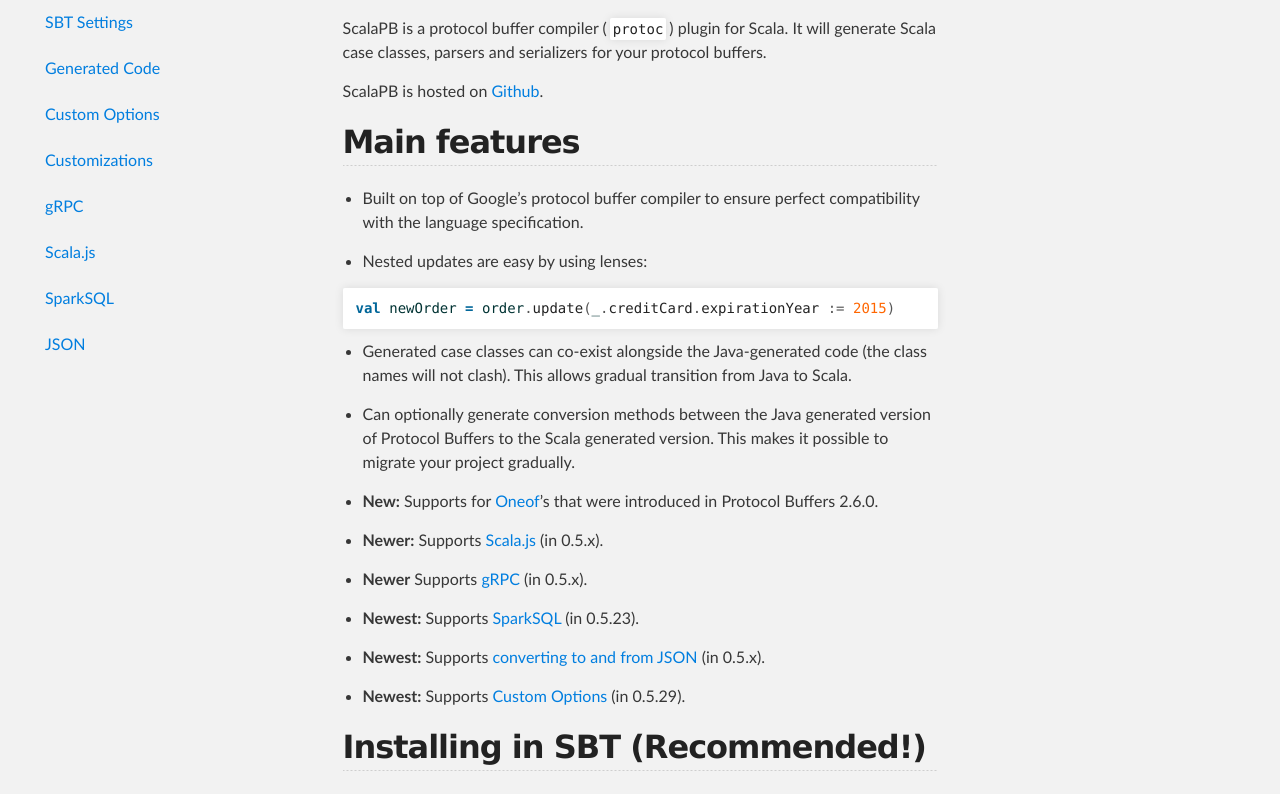
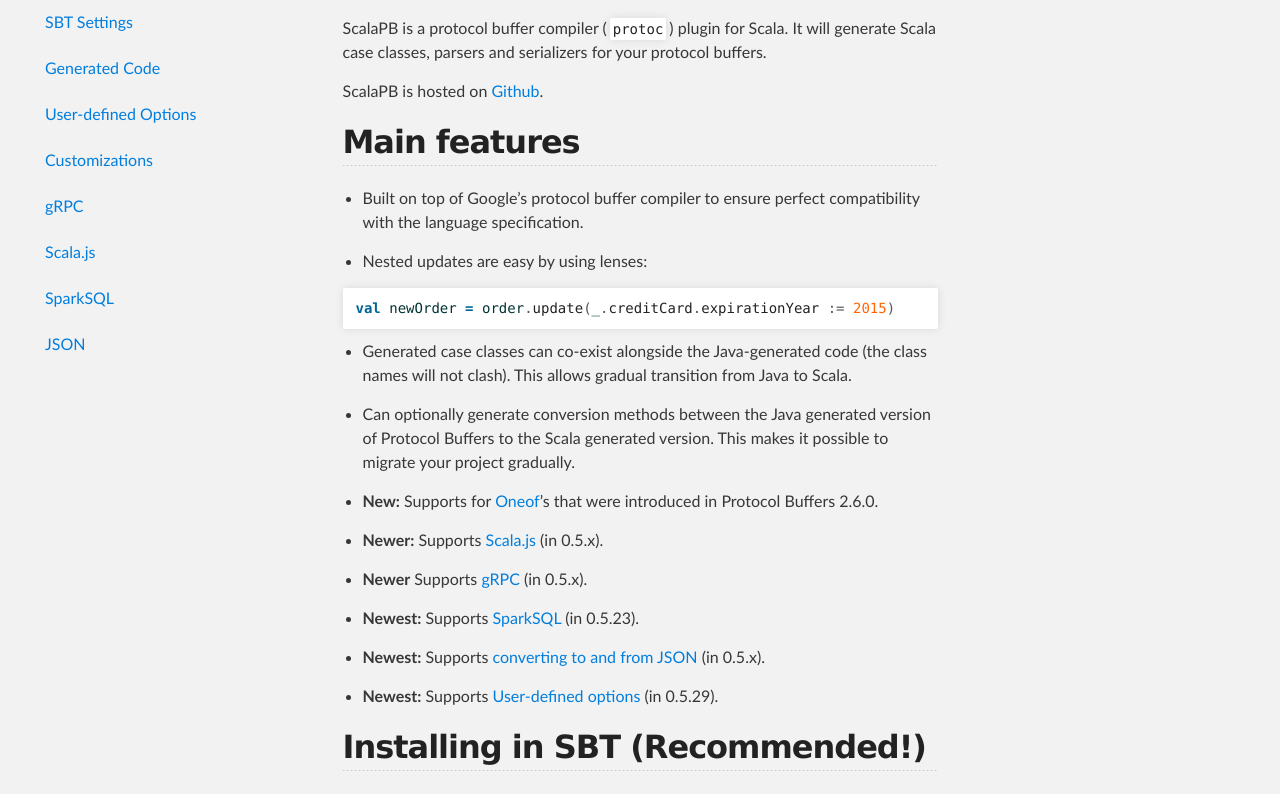
Before and after one commit to scalapb/ScalaPB, a Jekyll site: the page built from index.md, in a window 1280 px wide and 1400 px high. Shown: the part 278-1072 px from the top of the window. Built offline with Jekyll 4.4.1, drawn with Linux system fonts in a browser that asks for light colours.

Commit message:
Rename to user-defined options

```diff
--- a/_data/nav.yml
+++ b/_data/nav.yml
@@ -4,8 +4,8 @@
   url: /sbt-settings.html
 - text: Generated Code
   url: /generated-code.html
-- text: Custom Options
-  url: /custom_options.html
+- text: User-defined Options
+  url: /user_defined_options.html
 - text: Customizations
   url: /customizations.html
 - text: gRPC
--- a/index.md
+++ b/index.md
@@ -41,7 +41,7 @@
 
 * **Newest:** Supports [converting to and from JSON]({{site.baseurl}}/json.html) (in 0.5.x).
 
-* **Newest:** Supports [Custom Options]({{site.baseurl}}/custom_options.html) (in 0.5.29).
+* **Newest:** Supports [User-defined options]({{site.baseurl}}/user_defined_options.html) (in 0.5.29).
 
 ## Installing in SBT (Recommended!)
 
```
Also changed, not shown: user_defined_options.md (renamed from custom_options.md, +1 -1 lines).
